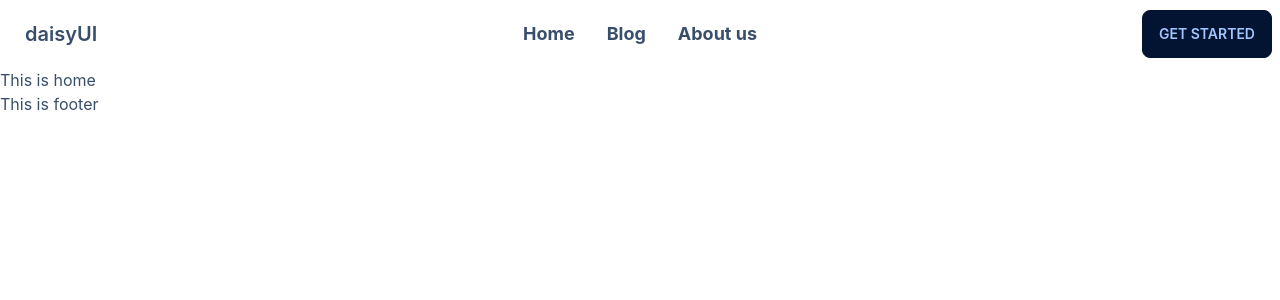
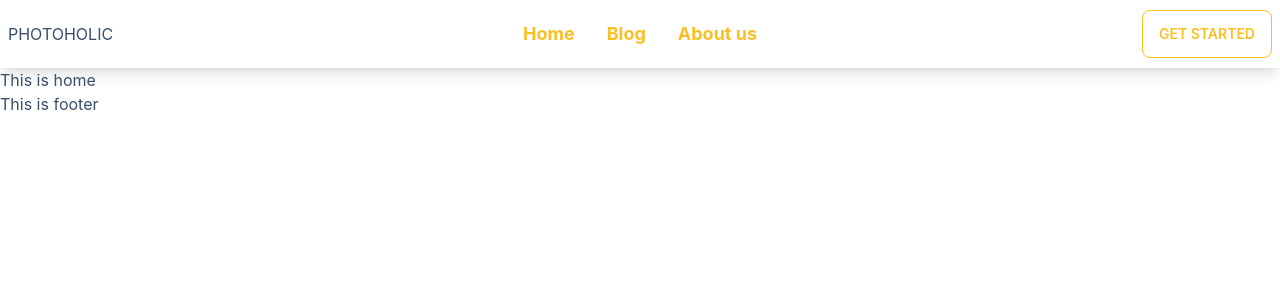
Before and after one commit to JubaStriker/photoholic-client, a React (Create React App) app: page / in a window 1280 px wide. Shown: the top 300 px of the page. Built offline with nearby package versions, Linux system fonts and the light colour scheme.

Commit message:
logo added

```diff
--- a/src/Pages/Shared/Header.js
+++ b/src/Pages/Shared/Header.js
@@ -1,54 +1,67 @@
 import React from 'react';
-import { NavLink } from 'react-router-dom';
+import { Link, NavLink } from 'react-router-dom';
 
 const Header = () => {
     return (
-        <div className="navbar bg-base-100">
+        <div className="navbar bg-base-100 shadow-lg">
             <div className="navbar-start">
                 <div className="dropdown">
                     <label tabIndex={0} className="btn btn-ghost lg:hidden">
                         <svg xmlns="http://www.w3.org/2000/svg" className="h-5 w-5" fill="none" viewBox="0 0 24 24" stroke="currentColor"><path strokeLinecap="round" strokeLinejoin="round" strokeWidth="2" d="M4 6h16M4 12h8m-8 6h16" /></svg>
                     </label>
                     <ul tabIndex={0} className="menu menu-compact dropdown-content mt-3 p-2 shadow bg-base-100 rounded-box w-52">
-                        <li><a>Item 1</a></li>
+                        <li><NavLink to='/home' className={({ isActive }) =>
+                            isActive ? "text-green-800 flex" : "text-amber-400"
+                        }> <p className='font-bold text-lg'>Home</p>
+                        </NavLink></li>
                         <li tabIndex={0}>
-                            <a className="justify-between">
-                                Parent
-                                <svg className="fill-current" xmlns="http://www.w3.org/2000/svg" width="24" height="24" viewBox="0 0 24 24"><path d="M8.59,16.58L13.17,12L8.59,7.41L10,6L16,12L10,18L8.59,16.58Z" /></svg>
-                            </a>
-                            <ul className="p-2">
-                                <li><a>Submenu 1</a></li>
-                                <li><a>Submenu 2</a></li>
-                            </ul>
+                            <NavLink to='/blog' className={({ isActive }) =>
+                                isActive ? "text-green-800 flex" : "text-amber-400"
+                            }> <p className='font-bold text-lg'>Blog</p>
+                            </NavLink>
                         </li>
-                        <li><a>Item 3</a></li>
+                        <li><NavLink to='/about' className={({ isActive }) =>
+                            isActive ? "text-green-800 flex" : "text-amber-400"
+                        }> <p className='font-bold text-lg'>About us</p>
+                        </NavLink></li>
                     </ul>
                 </div>
-                <a className="btn btn-ghost normal-case text-xl">daisyUI</a>
+                <Link to='/'>
+                    <span>P</span>
+                    <span>H</span>
+                    <span>O</span>
+                    <span>T</span>
+                    <span>O</span>
+                    <span>H</span>
+                    <span>O</span>
+                    <span>L</span>
+                    <span>I</span>
+                    <span>C</span>
+                </Link>
             </div>
             <div className="navbar-center hidden lg:flex">
                 <ul className="menu menu-horizontal p-0">
                     <li>
                         <NavLink to='/home' className={({ isActive }) =>
-                            isActive ? "text-indigo-700 flex" : "flex"
-                        }> <p className='font-bold text-lg'>Home</p>
+                            isActive ? "text-green-600 flex" : "text-amber-400"
+                        }> <p className='font-bold text-lg '>Home</p>
                         </NavLink>
                     </li>
                     <li>
                         <NavLink to='/blog' className={({ isActive }) =>
-                            isActive ? "text-indigo-700 flex" : "flex"
+                            isActive ? "text-green-600 flex" : "text-amber-400"
                         }> <p className='font-bold text-lg'>Blog</p>
                         </NavLink>
                     </li>
-                    <li><NavLink to='/home' className={({ isActive }) =>
-                        isActive ? "text-indigo-700 flex" : "flex"
-                    }> <p className='font-bold text-lg'>About us</p>
+                    <li><NavLink to='/about' className={({ isActive }) =>
+                        isActive ? "text-green-600 flex" : "text-amber-400"
+                    }> <p className='font-bold text-lg '>About us</p>
                     </NavLink>
                     </li>
                 </ul>
             </div>
             <div className="navbar-end">
-                <a className="btn">Get started</a>
+                <button className="btn btn-outline text-amber-400">Get started</button>
             </div>
         </div>
     );
```
